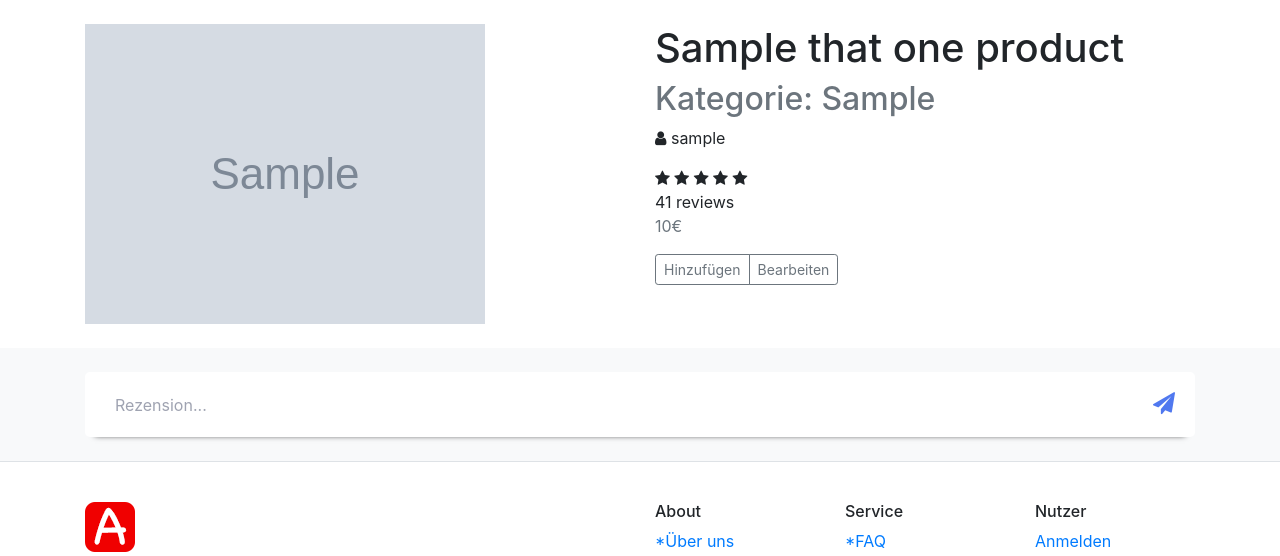
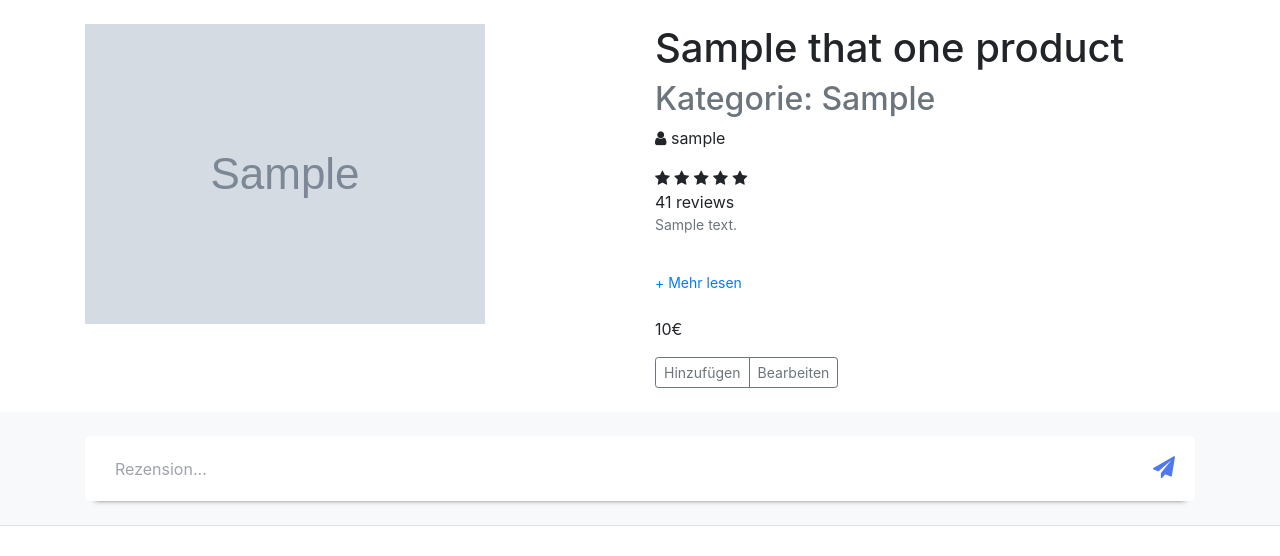
Before and after one commit to jannikr/Artista, a Django app: template Shop/templates/Shop/detail.html in a window 1280 px wide. Shown: the part 56-612 px from the top of the page. Run offline with Django 3.2, Linux system fonts and the light colour scheme; the template is opened without the code that fills it: most values are stand-ins (such as "Sample title", 1, 10 or a date in 2020); grey boxes marked "Sample" are stand-in pictures; parts of the project's set-up code (start-up, migrations or seed data) failed here and were passed over; some libraries are stand-ins or nearby versions.

Commit message:
added description to detail view

```diff
--- a/Shop/templates/Shop/detail.html
+++ b/Shop/templates/Shop/detail.html
@@ -23,7 +23,12 @@
                     </div>
                     <span class="review-no">41 reviews</span>
                 </div>
-                <p class="text-muted">{{ that_one_product.price }}€</p>
+                <div id="summary">
+        <p class="collapse text-muted" id="collapseSummary">{{ that_one_product.description }}</p>
+        <a class="collapsed" data-toggle="collapse" href="#collapseSummary" aria-expanded="false" aria-controls="collapseSummary"></a>
+      </div>
+                <br>
+                <p>{{ that_one_product.price }}€</p>
 
                 <div class="d-flex">
                     <div class="btn-group">
--- a/static/css/main.css
+++ b/static/css/main.css
@@ -234,3 +234,32 @@ footer {
 ::-ms-input-placeholder {
     color: #9fa3b1;
 }
+
+/* product detail */
+
+#summary {
+  font-size: 14px;
+  line-height: 1.5;
+  text-align: justify
+}
+
+#summary p.collapse:not(.show) {
+    height: 42px !important;
+    overflow: hidden;
+
+    display: -webkit-box;
+    -webkit-line-clamp: 2;
+    -webkit-box-orient: vertical;
+}
+
+#summary p.collapsing {
+    min-height: 42px !important;
+}
+
+#summary a.collapsed:after  {
+    content: '+ Mehr lesen';
+}
+
+#summary a:not(.collapsed):after {
+    content: '- Weniger anzeigen';
+}
```
